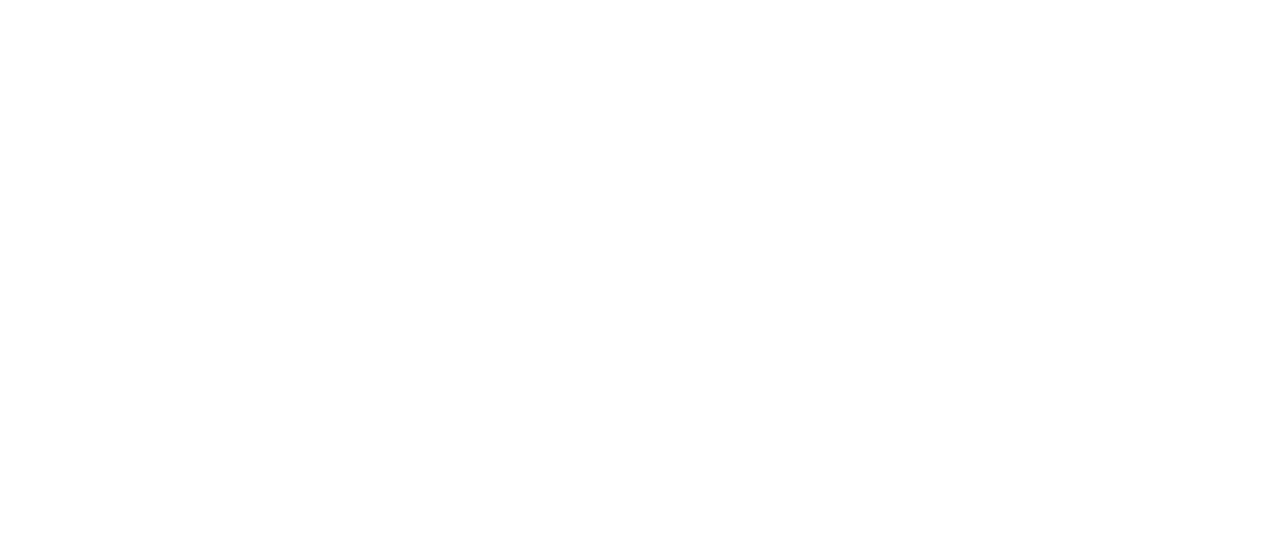
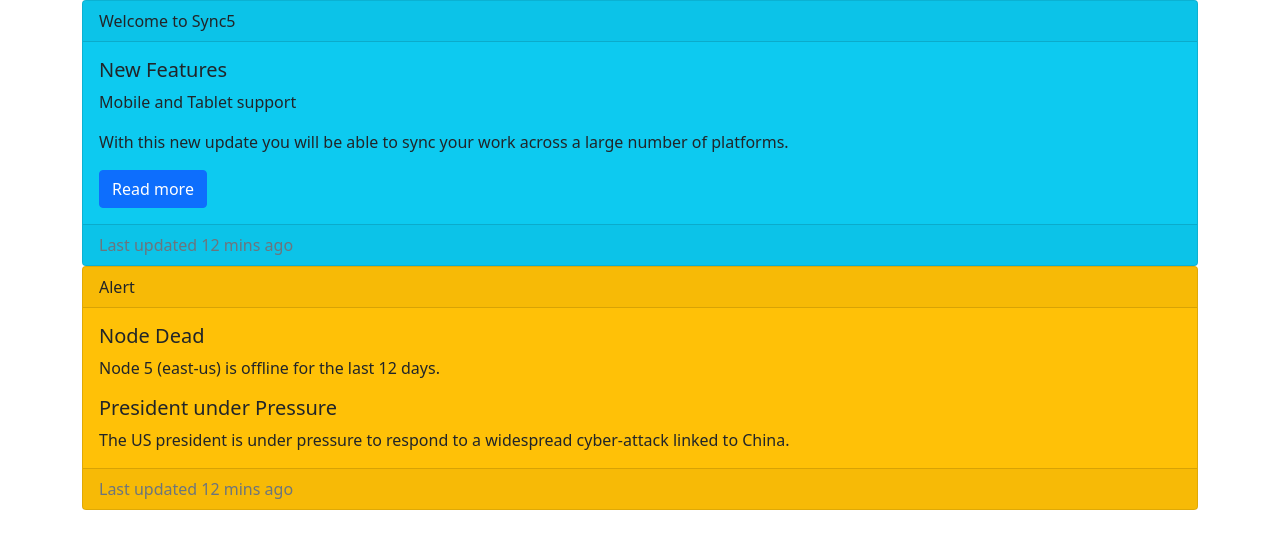
Before and after one commit to acciojob/bootstrap-card-raabin10, a website: page main.html in a window 1280 px wide. Drawn offline with nearby package versions, Linux system fonts and the light colour scheme.

Commit message:
created a submission

```diff
--- a/main.html
+++ b/main.html
@@ -1,16 +1,46 @@
 <!DOCTYPE html>
+<html lang="en">
+<head>
+    <meta charset="UTF-8">
+    <meta name="viewport" content="width=device-width, initial-scale=1.0">
+    <title>Card Deck</title>
+	<link href="https://cdn.jsdelivr.net/npm/bootstrap@5.0.2/dist/css/bootstrap.min.css" rel="stylesheet" integrity="sha384-EVSTQN3/azprG1Anm3QDgpJLIm9Nao0Yz1ztcQTwFspd3yD65VohhpuuCOmLASjC" crossorigin="anonymous">
+</head>
+<body>
+    <div class="container">
+        <div class="card-deck">
+            <div class="card bg-info">
+                <div class="card-header">
+                    Welcome to Sync5
+                </div>
+                <div class="card-body">
+                    <h5 class="card-title">New Features</h5>
+                    <p class="card-text">Mobile and Tablet support</p>
+                    <p class="card-text">With this new update you will be able to sync your work across a large number of platforms.</p>
+                    <a href="#" class="btn btn-primary">Read more</a>
+                </div>
+                <div class="card-footer text-muted">
+                    Last updated 12 mins ago
+                </div>
+            </div>
 
-<html>
-
-<head>
-	<link rel="stylesheet" href="styles.css">
-</head>
-
-<body>
-	<!-- the entire body must be written by student -->
-    <script type="text/javascript" src="./script.js">
-</script>
-
+            <div class="card bg-warning">
+                <div class="card-header">
+                    Alert
+                </div>
+                <div class="card-body">
+                    <h5 class="card-title">Node Dead</h5
+                    <p class="card-text">Node 5 (east-us) is offline for the last 12 days.</p>
+                    <h5 class="card-title">President under Pressure</h5>
+                    <p class="card-text">The US president is under pressure to respond to a widespread cyber-attack linked to China.</p>
+                </div>
+                <div class="card-footer text-muted">
+                    Last updated 12 mins ago
+                </div>
+            </div>
+        </div>
+    </div>
+<script src="https://cdn.jsdelivr.net/npm/@popperjs/core@2.9.2/dist/umd/popper.min.js" integrity="sha384-IQsoLXl5PILFhosVNubq5LC7Qb9DXgDA9i+tQ8Zj3iwWAwPtgFTxbJ8NT4GN1R8p" crossorigin="anonymous"></script>
+<script src="https://cdn.jsdelivr.net/npm/bootstrap@5.0.2/dist/js/bootstrap.min.js" integrity="sha384-cVKIPhGWiC2Al4u+LWgxfKTRIcfu0JTxR+EQDz/bgldoEyl4H0zUF0QKbrJ0EcQF" crossorigin="anonymous"></script>
 </body>
-
 </html>
```
